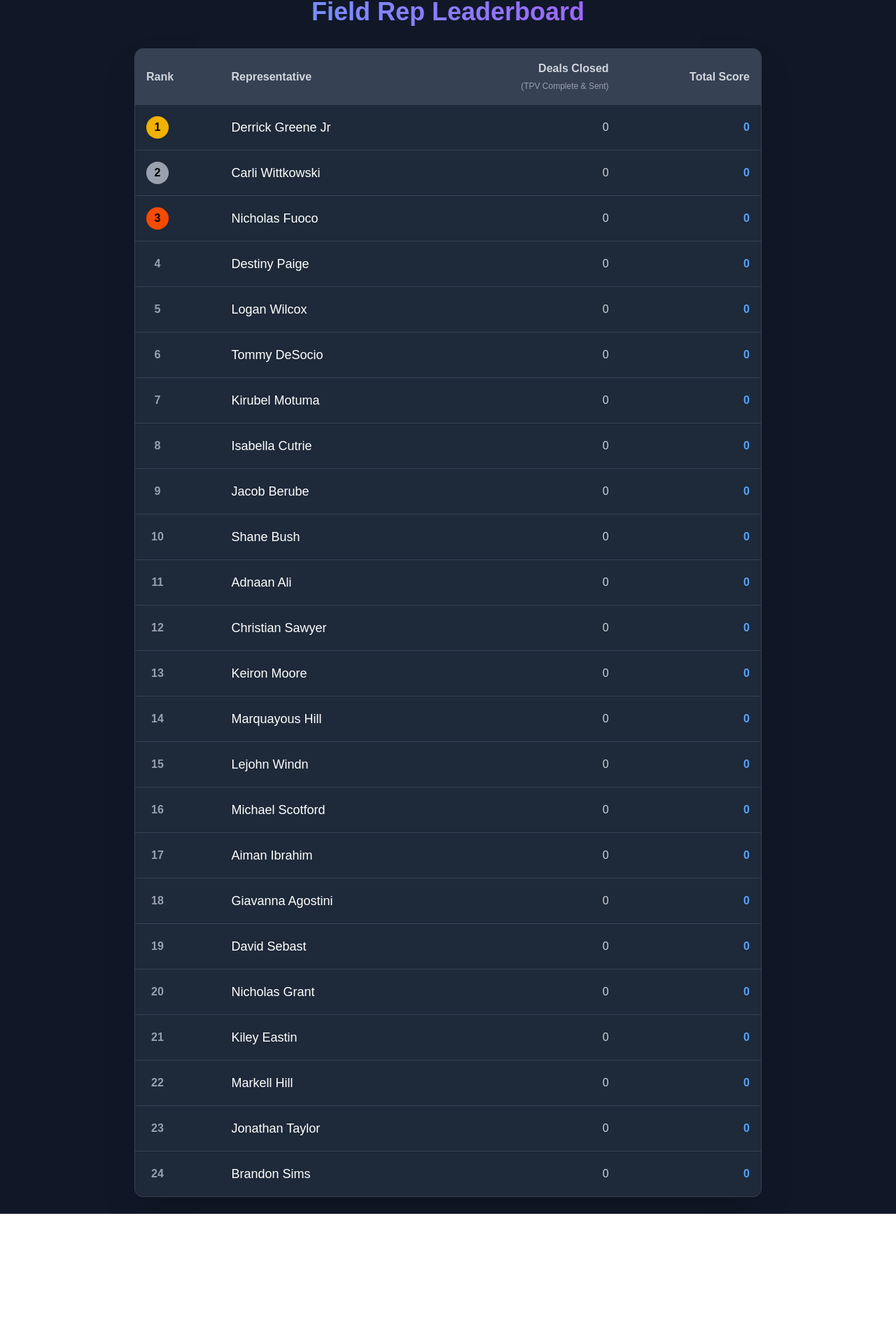
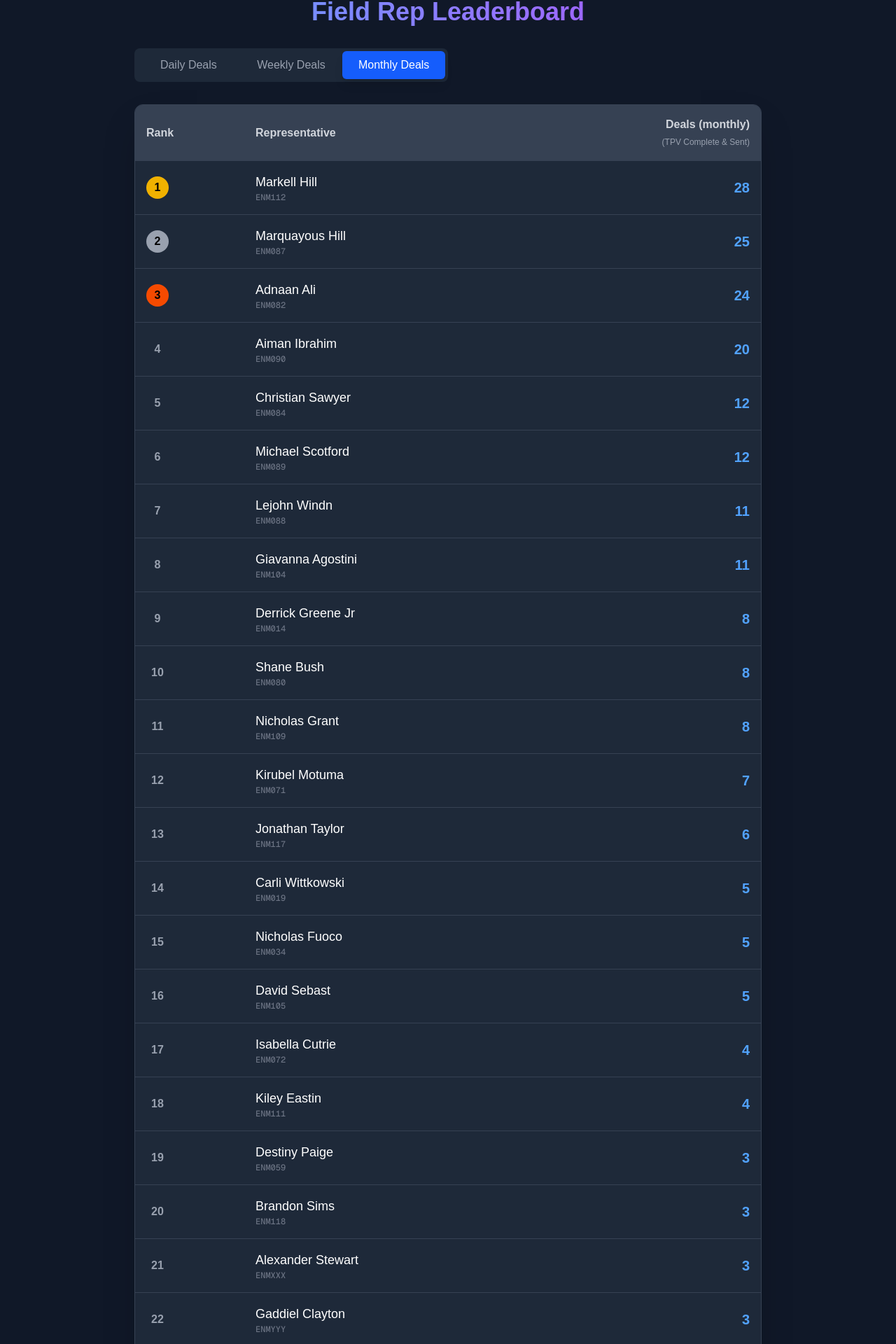
Before and after one commit to omaramin1/leaderboard, a Next.js app: page /leaderboard in a window 1280 px wide. Shown: the part 84-2004 px from the top of the page at 70% size. Before the commit the page ends 1818 px from the top, so only its background shows below. Built offline with nearby package versions, Linux system fonts and the light colour scheme.

Commit message:
feat: add daily/weekly/monthly tabs and populate monthly data

```diff
--- /dev/null
+++ b/app/leaderboard/data.json
@@ -0,0 +1,184 @@
+[
+    {
+        "id": "ENM014",
+        "name": "Derrick Greene Jr",
+        "daily": 0,
+        "weekly": 0,
+        "monthly": 8
+    },
+    {
+        "id": "ENM019",
+        "name": "Carli Wittkowski",
+        "daily": 0,
+        "weekly": 0,
+        "monthly": 5
+    },
+    {
+        "id": "ENM034",
+        "name": "Nicholas Fuoco",
+        "daily": 0,
+        "weekly": 0,
+        "monthly": 5
+    },
+    {
+        "id": "ENM059",
+        "name": "Destiny Paige",
+        "daily": 0,
+        "weekly": 0,
+        "monthly": 3
+    },
+    {
+        "id": "ENM068",
+        "name": "Logan Wilcox",
+        "daily": 0,
+        "weekly": 0,
+        "monthly": 1
+    },
+    {
+        "id": "ENM070",
+        "name": "Tommy DeSocio",
+        "daily": 0,
+        "weekly": 0,
+        "monthly": 0
+    },
+    {
+        "id": "ENM071",
+        "name": "Kirubel Motuma",
+        "daily": 0,
+        "weekly": 0,
+        "monthly": 7
+    },
+    {
+        "id": "ENM072",
+        "name": "Isabella Cutrie",
+        "daily": 0,
+        "weekly": 0,
+        "monthly": 4
+    },
+    {
+        "id": "ENM075",
+        "name": "Jacob Berube",
+        "daily": 0,
+        "weekly": 0,
+        "monthly": 0
+    },
+    {
+        "id": "ENM080",
+        "name": "Shane Bush",
+        "daily": 0,
+        "weekly": 0,
+        "monthly": 8
+    },
+    {
+        "id": "ENM082",
+        "name": "Adnaan Ali",
+        "daily": 0,
+        "weekly": 0,
+        "monthly": 24
+    },
+    {
+        "id": "ENM084",
+        "name": "Christian Sawyer",
+        "daily": 0,
+        "weekly": 0,
+        "monthly": 12
+    },
+    {
+        "id": "ENM086",
+        "name": "Keiron Moore",
+        "daily": 0,
+        "weekly": 0,
+        "monthly": 0
+    },
+    {
+        "id": "ENM087",
+        "name": "Marquayous Hill",
+        "daily": 0,
+        "weekly": 0,
+        "monthly": 25
+    },
+    {
+        "id": "ENM088",
+        "name": "Lejohn Windn",
+        "daily": 0,
+        "weekly": 0,
+        "monthly": 11
+    },
+    {
+        "id": "ENM089",
+        "name": "Michael Scotford",
+        "daily": 0,
+        "weekly": 0,
+        "monthly": 12
+    },
+    {
+        "id": "ENM090",
+        "name": "Aiman Ibrahim",
+        "daily": 0,
+        "weekly": 0,
+        "monthly": 20
+    },
+    {
+        "id": "ENM104",
+        "name": "Giavanna Agostini",
+        "daily": 0,
+        "weekly": 0,
+        "monthly": 11
+    },
+    {
+        "id": "ENM105",
+        "name": "David Sebast",
+        "daily": 0,
+        "weekly": 0,
+        "monthly": 5
+    },
+    {
+        "id": "ENM109",
+        "name": "Nicholas Grant",
+        "daily": 0,
+        "weekly": 0,
+        "monthly": 8
+    },
+    {
+        "id": "ENM111",
+        "name": "Kiley Eastin",
+        "daily": 0,
+        "weekly": 0,
+        "monthly": 4
+    },
+    {
+        "id": "ENM112",
+        "name": "Markell Hill",
+        "daily": 0,
+        "weekly": 0,
+        "monthly": 28
+    },
+    {
+        "id": "ENM117",
+        "name": "Jonathan Taylor",
+        "daily": 0,
+        "weekly": 0,
+        "monthly": 6
+    },
+    {
+        "id": "ENM118",
+        "name": "Brandon Sims",
+        "daily": 0,
+        "weekly": 0,
+        "monthly": 3
+    },
+    {
+        "id": "ENMXXX",
+        "name": "Alexander Stewart",
+        "daily": 0,
+        "weekly": 0,
+        "monthly": 3
+    },
+    {
+        "id": "ENMYYY",
+        "name": "Gaddiel Clayton",
+        "daily": 0,
+        "weekly": 0,
+        "monthly": 3
+    }
+]
--- a/app/leaderboard/page.tsx
+++ b/app/leaderboard/page.tsx
@@ -1,39 +1,39 @@
-import React from 'react';
+'use client';
+import React, { useState } from 'react';
+import leaderboardData from './data.json';
 
-const leaderboardData = [
-    { rank: 1, name: 'Derrick Greene Jr', id: 'ENM014', score: 0, deals: 0 },
-    { rank: 2, name: 'Carli Wittkowski', id: 'ENM019', score: 0, deals: 0 },
-    { rank: 3, name: 'Nicholas Fuoco', id: 'ENM034', score: 0, deals: 0 },
-    { rank: 4, name: 'Destiny Paige', id: 'ENM059', score: 0, deals: 0 },
-    { rank: 5, name: 'Logan Wilcox', id: 'ENM068', score: 0, deals: 0 },
-    { rank: 6, name: 'Tommy DeSocio', id: 'ENM070', score: 0, deals: 0 },
-    { rank: 7, name: 'Kirubel Motuma', id: 'ENM071', score: 0, deals: 0 },
-    { rank: 8, name: 'Isabella Cutrie', id: 'ENM072', score: 0, deals: 0 },
-    { rank: 9, name: 'Jacob Berube', id: 'ENM075', score: 0, deals: 0 },
-    { rank: 10, name: 'Shane Bush', id: 'ENM080', score: 0, deals: 0 },
-    { rank: 11, name: 'Adnaan Ali', id: 'ENM082', score: 0, deals: 0 },
-    { rank: 12, name: 'Christian Sawyer', id: 'ENM084', score: 0, deals: 0 },
-    { rank: 13, name: 'Keiron Moore', id: 'ENM086', score: 0, deals: 0 },
-    { rank: 14, name: 'Marquayous Hill', id: 'ENM087', score: 0, deals: 0 },
-    { rank: 15, name: 'Lejohn Windn', id: 'ENM088', score: 0, deals: 0 },
-    { rank: 16, name: 'Michael Scotford', id: 'ENM089', score: 0, deals: 0 },
-    { rank: 17, name: 'Aiman Ibrahim', id: 'ENM090', score: 0, deals: 0 },
-    { rank: 18, name: 'Giavanna Agostini', id: 'ENM104', score: 0, deals: 0 },
-    { rank: 19, name: 'David Sebast', id: 'ENM105', score: 0, deals: 0 },
-    { rank: 20, name: 'Nicholas Grant', id: 'ENM109', score: 0, deals: 0 },
-    { rank: 21, name: 'Kiley Eastin', id: 'ENM111', score: 0, deals: 0 },
-    { rank: 22, name: 'Markell Hill', id: 'ENM112', score: 0, deals: 0 },
-    { rank: 23, name: 'Jonathan Taylor', id: 'ENM117', score: 0, deals: 0 },
-    { rank: 24, name: 'Brandon Sims', id: 'ENM118', score: 0, deals: 0 },
-];
+type TimeFrame = 'daily' | 'weekly' | 'monthly';
 
 export default function LeaderboardPage() {
+    const [timeFrame, setTimeFrame] = useState<TimeFrame>('monthly');
+
+    // Sort data based on the selected timeframe
+    const sortedData = [...leaderboardData]
+        .sort((a, b) => b[timeFrame] - a[timeFrame])
+        .map((rep, index) => ({ ...rep, rank: index + 1 }));
+
     return (
         <div className="min-h-screen bg-gray-900 text-white p-6">
             <div className="max-w-4xl mx-auto">
                 <h1 className="text-4xl font-bold mb-8 text-center bg-clip-text text-transparent bg-gradient-to-r from-blue-400 to-purple-500">
                     Field Rep Leaderboard
                 </h1>
+
+                {/* Tabs */}
+                <div className="flex justify-center mb-8 bg-gray-800 p-1 rounded-lg inline-flex mx-auto w-full max-w-md">
+                    {(['daily', 'weekly', 'monthly'] as const).map((t) => (
+                        <button
+                            key={t}
+                            onClick={() => setTimeFrame(t)}
+                            className={`flex-1 py-2 px-4 rounded-md capitalize font-medium transition-all duration-200 ${timeFrame === t
+                                    ? 'bg-blue-600 text-white shadow-lg'
+                                    : 'text-gray-400 hover:text-white hover:bg-gray-700'
+                                }`}
+                        >
+                            {t} Deals
+                        </button>
+                    ))}
+                </div>
 
                 <div className="bg-gray-800 rounded-xl shadow-2xl overflow-hidden border border-gray-700">
                     <div className="overflow-x-auto">
@@ -43,16 +43,15 @@ export default function LeaderboardPage() {
                                     <th className="p-4 font-semibold text-gray-300">Rank</th>
                                     <th className="p-4 font-semibold text-gray-300">Representative</th>
                                     <th className="p-4 font-semibold text-gray-300 text-right">
-                                        Deals Closed<br />
+                                        Deals ({timeFrame})<br />
                                         <span className="text-xs text-gray-400 font-normal">(TPV Complete & Sent)</span>
                                     </th>
-                                    <th className="p-4 font-semibold text-gray-300 text-right">Total Score</th>
                                 </tr>
                             </thead>
                             <tbody>
-                                {leaderboardData.map((rep) => (
+                                {sortedData.map((rep) => (
                                     <tr
-                                        key={rep.rank}
+                                        key={rep.id}
                                         className="border-b border-gray-700 last:border-0 hover:bg-gray-750 transition-colors duration-200"
                                     >
                                         <td className="p-4">
@@ -65,15 +64,23 @@ export default function LeaderboardPage() {
                                                 {rep.rank}
                                             </div>
                                         </td>
-                                        <td className="p-4 font-medium text-lg">{rep.name}</td>
-                                        <td className="p-4 text-right text-gray-300">{rep.deals}</td>
-                                        <td className="p-4 text-right font-bold text-blue-400">{rep.score.toLocaleString()}</td>
+                                        <td className="p-4 font-medium text-lg flex flex-col">
+                                            <span>{rep.name}</span>
+                                            <span className="text-xs text-gray-500 font-mono">{rep.id}</span>
+                                        </td>
+                                        <td className="p-4 text-right font-bold text-blue-400 text-xl">{rep[timeFrame]}</td>
                                     </tr>
                                 ))}
                             </tbody>
                         </table>
                     </div>
                 </div>
+
+                <div className="mt-8 text-center text-gray-400 text-sm">
+                    Data updated from VIPR Portal. Showing {timeFrame} performance.
+                    <br />
+                    (Daily/Weekly counts currently defaulting to 0 until next synchronization cycle)
+                </div>
             </div>
         </div>
     );
```
